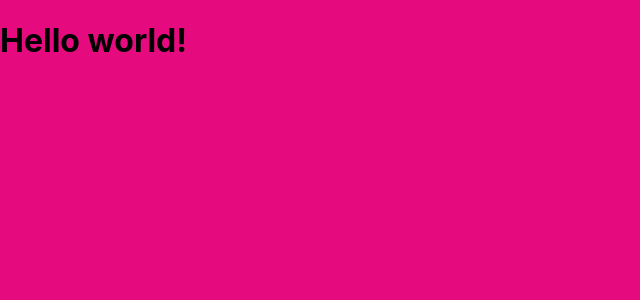
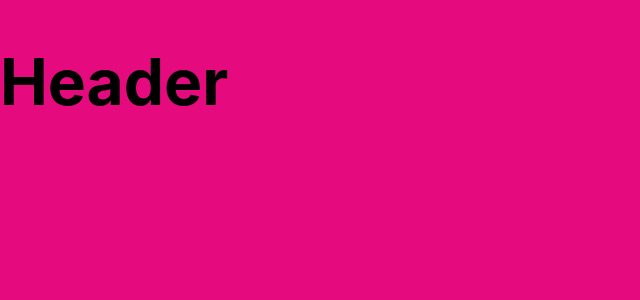
Before and after one commit to DStarky/vinnie, a React (Create React App) app: page / in a window 1280 px wide. Shown: the top 300 px of the page, without its empty margins (0-640 px from the left). Built offline with nearby package versions, Linux system fonts and the light colour scheme; the HTML template or start-up script is replaced by a standard one.

Commit message:
I resolve SCSS problem!

```diff
--- a/src/App.js
+++ b/src/App.js
@@ -1,7 +1,9 @@
+import Header from "./components/Header/Header";
+
 function App() {
   return (
     <div className="App">
-      <h1>Hello world!</h1>
+      <Header />
     </div>
   );
 }
--- /dev/null
+++ b/src/components/Header/Header.jsx
@@ -0,0 +1,8 @@
+import './Header.scss';
+
+const Header = () => {
+  return (
+    <h1 className='heading'>Header</h1>
+  )
+}
+export default Header
--- /dev/null
+++ b/src/components/Header/Header.scss
@@ -0,0 +1,3 @@
+.heading {
+  font-size: 64px;
+}
```
